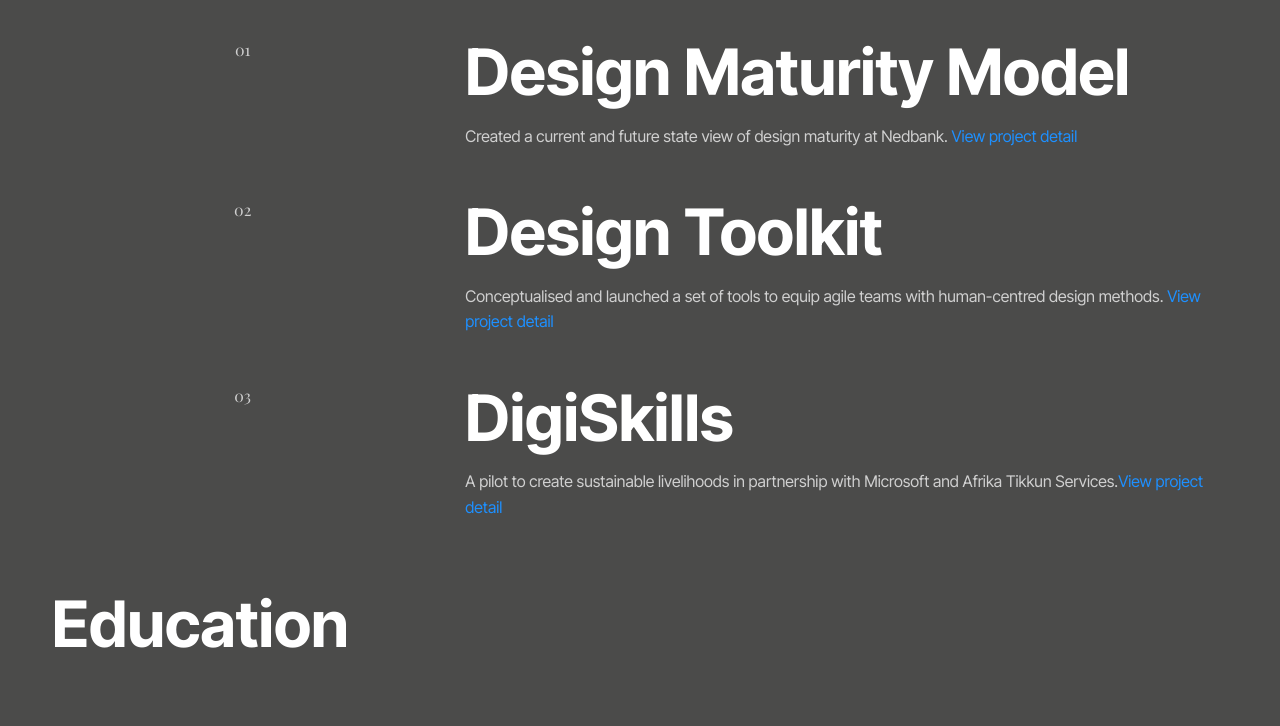
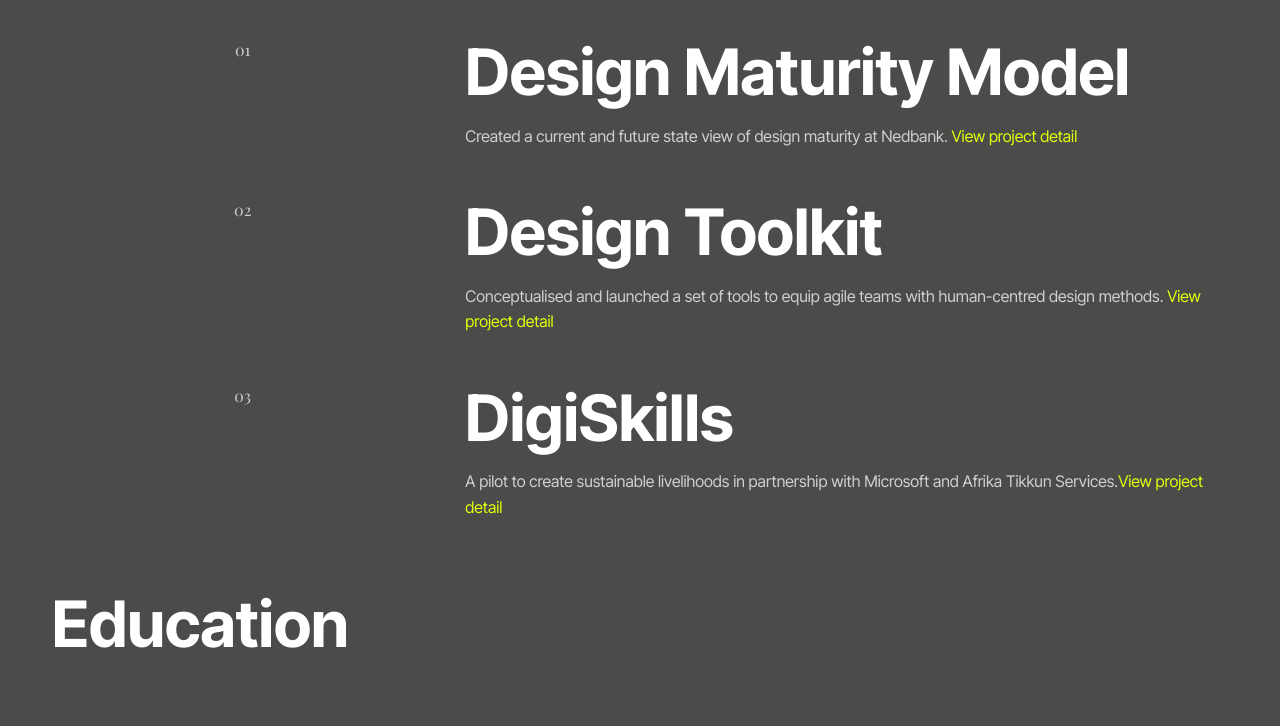
Before and after one commit to ramophalatse/ramo-loves-design, a plain HTML site: page index.html in a window 1280 px wide. Shown: the part 2168-2894 px from the top of the page. Drawn offline with Linux system fonts and the light colour scheme.

Commit message:
Update styles.css

```diff
--- a/styles.css
+++ b/styles.css
@@ -100,7 +100,7 @@ li {
 }
 
 a {
-    color: #1e90ff;
+    color: #e2ff0a;
     text-decoration: none;
 }
 
```
